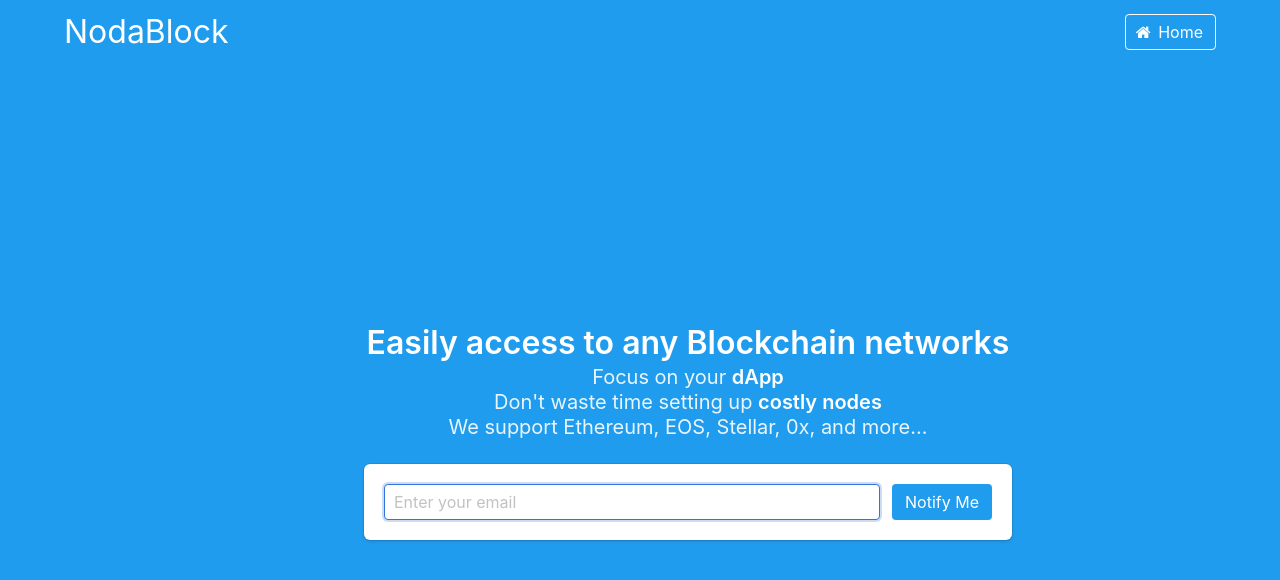
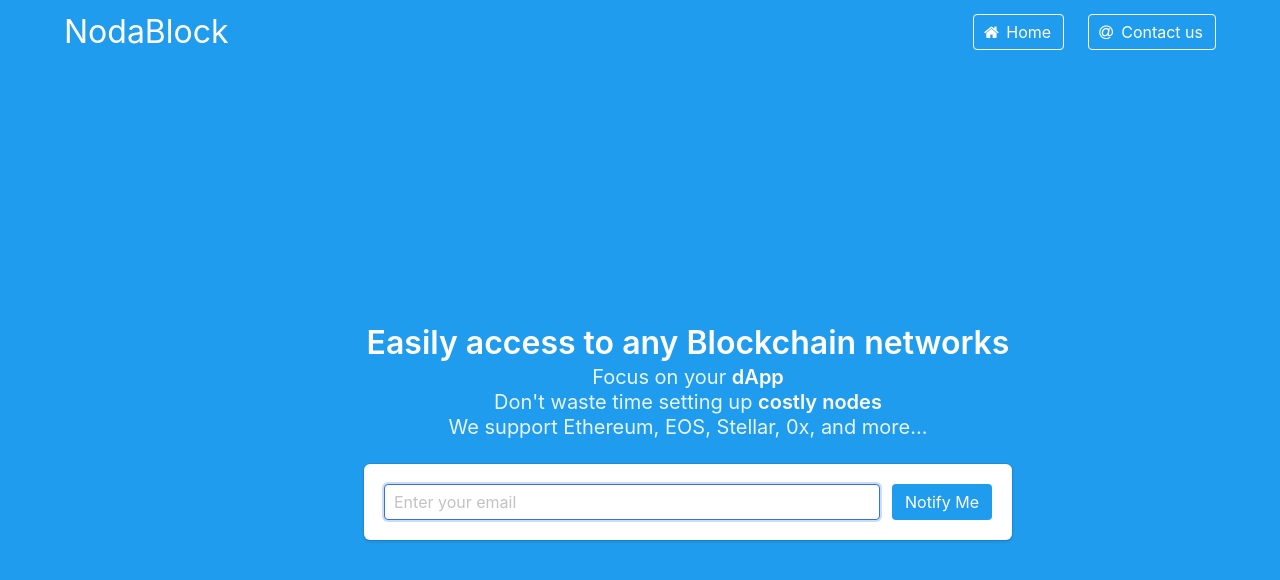
Before and after one commit to nodablock/website, a website: page index.html in a window 1280 px wide. Drawn offline with nearby package versions, Linux system fonts and the light colour scheme.

Commit message:
add contact us menu

```diff
--- a/index.html
+++ b/index.html
@@ -37,6 +37,14 @@
                                         <i class="fa fa-home"></i>
                                     </span>
                                     <span>Home</span>
+                                </a>
+                            </span>
+                            <span class="navbar-item">
+                                <a class="button is-white is-outlined" href="mailto:hello@nodablock.com">
+                                    <span class="icon">
+                                        <i class="fa fa-at"></i>
+                                    </span>
+                                    <span>Contact us</span>
                                 </a>
                             </span>
                             <!-- <span class="navbar-item">
```
